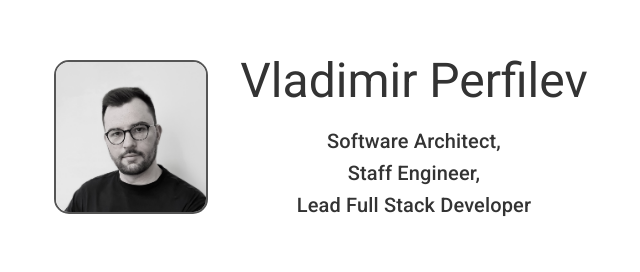
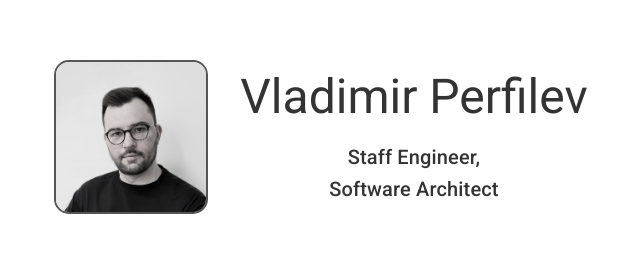
Before and after one commit to v-perfilev/business-card-site, a Gatsby site: page / in a window 1280 px wide. Shown: the part 179-451 px from the top of the page, without its empty margins (319-959 px from the left). Built offline with nearby package versions, Linux system fonts and the light colour scheme; Gatsby itself is replaced by a stand-in of ours.

Commit message:
update Card.tsx

```diff
--- a/src/components/card/Card.tsx
+++ b/src/components/card/Card.tsx
@@ -17,9 +17,8 @@ const Card: React.FC = () => {
                     Vladimir Perfilev
                 </Typography>
                 <Typography variant="h6" textAlign="center">
-                    Software Architect, <br/>
                     Staff Engineer, <br/>
-                    Lead Full Stack Developer
+                    Software Architect
                 </Typography>
             </Stack>
         </Stack>
```
